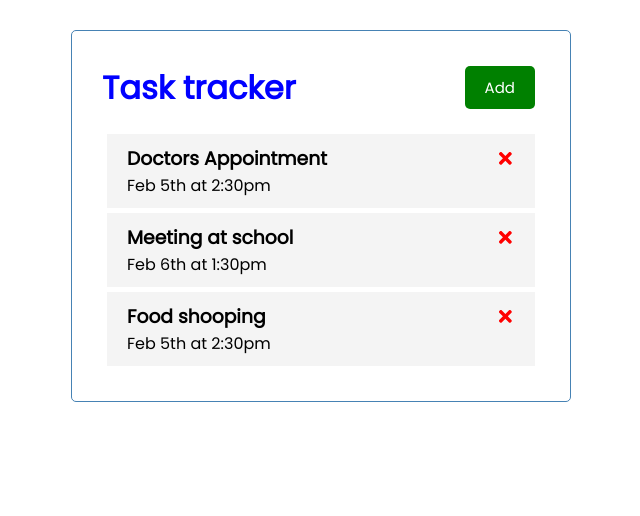
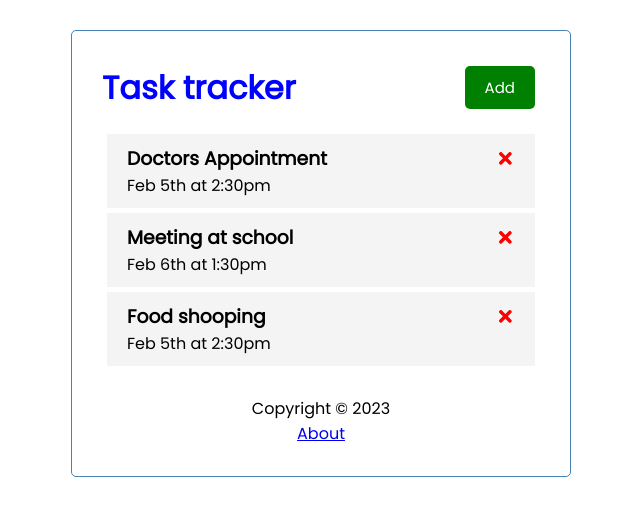
Before and after one commit to EphriamHab/Task_Tracker, a React (Create React App) app: page / in a window 1280 px wide. Shown: the top 516 px of the page, without its empty margins (319-959 px from the left). Built offline with nearby package versions, Linux system fonts and the light colour scheme; data requests are answered from the project's data file.

Commit message:
About.js added

```diff
--- a/src/App.js
+++ b/src/App.js
@@ -2,6 +2,7 @@ import { useState, useEffect } from "react";
 import Header from "./components/Header";
 import Tasks from "./components/Tasks";
 import AddTask from "./components/AddTask";
+import Footer from "./components/Footer";
 
 function App() {
   const [showAddTask,setShowAddTask] = useState(false)
@@ -69,6 +70,7 @@ const toggleRemainder = async (id)=>{
      <Header title ='Task tracker' onAdd={()=>setShowAddTask(!showAddTask)} showAdd={showAddTask}/>
      {showAddTask &&<AddTask onAdd={addTask}/>}
      {tasks.length>0?<Tasks tasks={tasks} onDelete={deleteTask} onToggle={toggleRemainder}/>:'No Task to Show'}
+    <Footer/>
     </div>
   );
 }
```
Also changed, not shown: src/components/About.js (added, +10 -0 lines).
